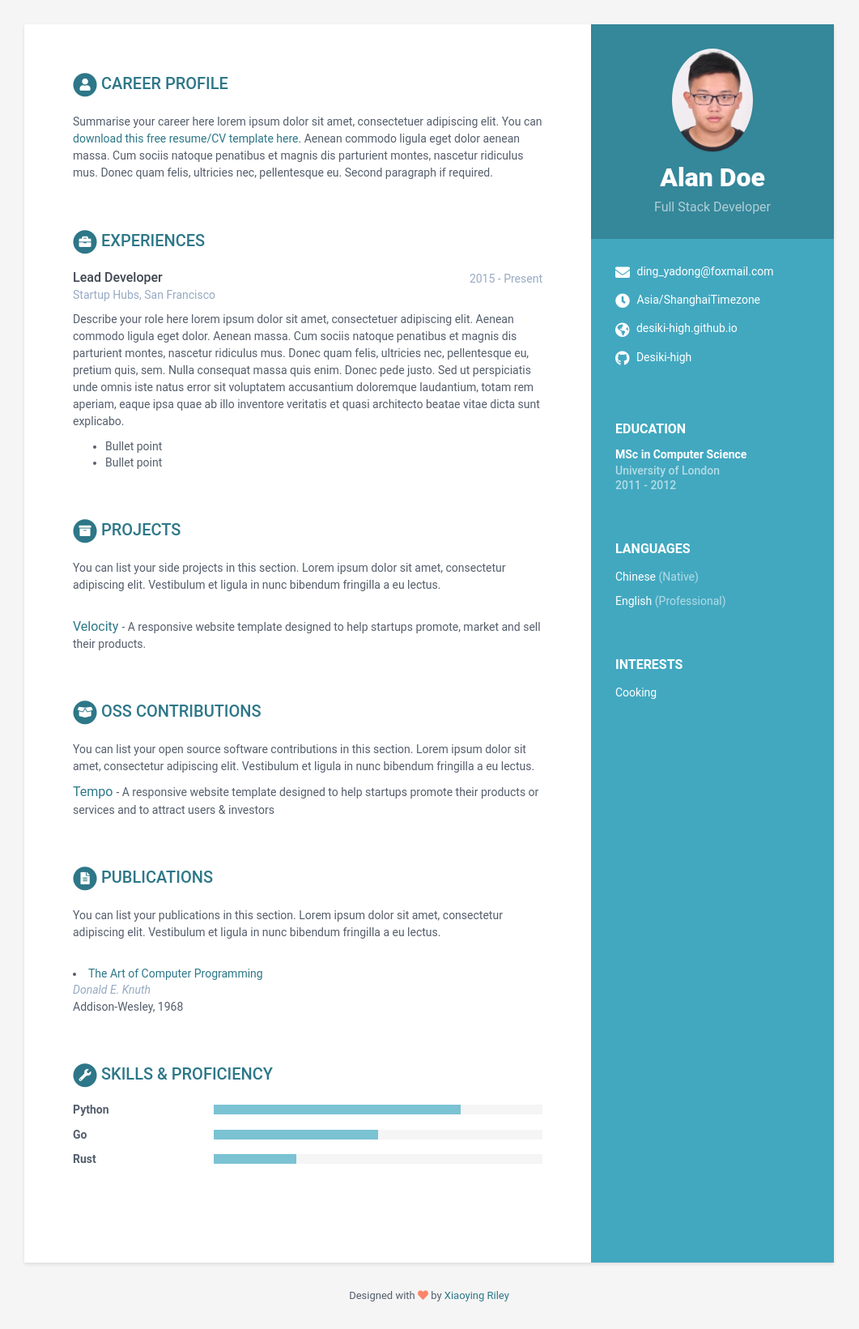
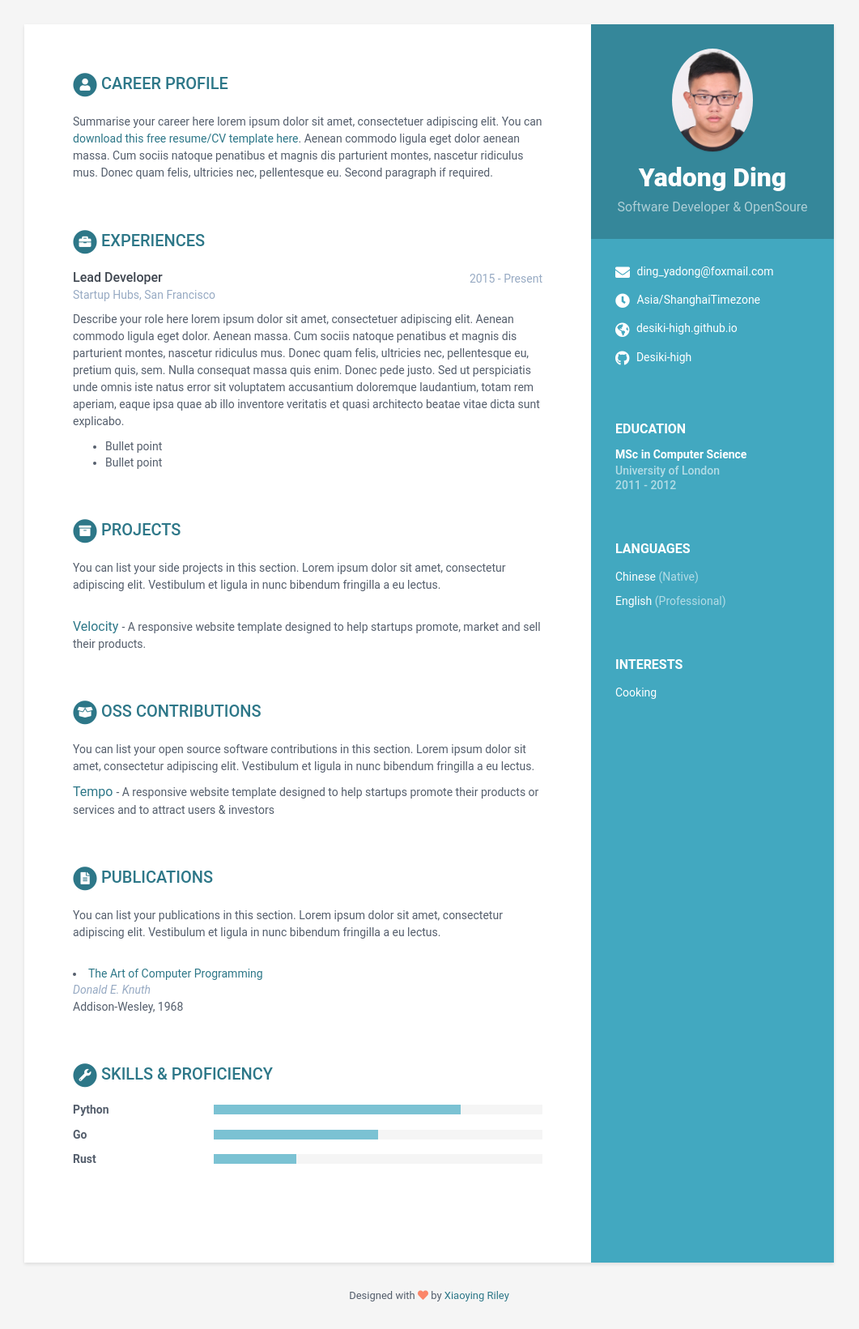
Before and after one commit to yadong-ding/yadong-ding.github.io, a Jekyll site: the page built from index.html, in a window 1280 px wide. Shown: the whole page at 81% size, without its empty margins (110-1171 px from the left). Built offline with Jekyll 4.4.1, drawn with Linux system fonts in a browser that asks for light colours.

Commit message:
update
Signed-off-by: Desiki-high <ding_yadong@foxmail.com>

```diff
--- a/_data/data.yml
+++ b/_data/data.yml
@@ -7,14 +7,13 @@ sidebar:
     education: True # set to False if you want education in main section instead of in sidebar
 
     # Profile information
-    name: Alan Doe
-    tagline: Full Stack Developer
+    name: Yadong Ding
+    tagline: Software Developer & OpenSoure
     avatar: profile.png  #place a 100x100 picture inside /assets/images/ folder and provide the name of the file below
 
-    # Sidebar links
     email: ding_yadong@foxmail.com
     timezone: Asia/ShanghaiTimezone
-    website: desiki-high.github.io #do not add http://
+    website: desiki-high.github.io
     github: Desiki-high
 
     languages:
```
